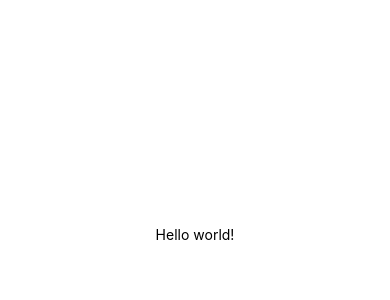
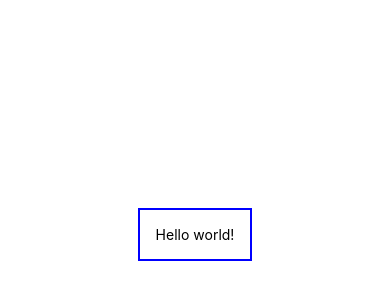
Before and after one commit to BKazimy/NotifierApp, a React Native app: screen / in a window 390 px wide. Shown: the part 188-488 px from the top of the page. Built offline with nearby package versions, Linux system fonts and the light colour scheme.

Commit message:
Oct 28, 2024, 9:32 AM

```diff
--- a/App.js
+++ b/App.js
@@ -4,7 +4,11 @@ import { StyleSheet, Text, View } from 'react-native';
 export default function App() {
   return (
     <View style={styles.container}>
-      <Text>Hello world!</Text>
+      <Text
+        style={styles.dummyStyle}
+      >
+        Hello world!
+        </Text>
     </View>
   );
 }
@@ -16,4 +20,11 @@ const styles = StyleSheet.create({
     alignItems: 'center',
     justifyContent: 'center',
   },
+
+  dummyStyle: {
+    margin: 16,
+    padding: 16,
+    borderWidth: 2,
+    borderColor: 'blue',
+  },
 });
```
